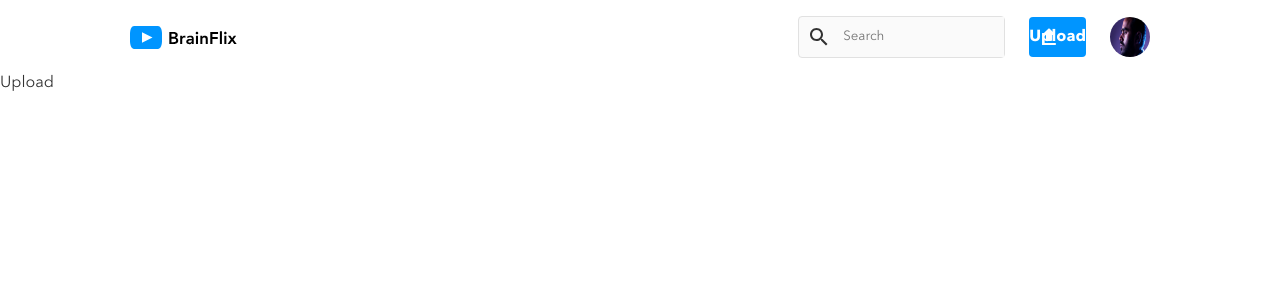
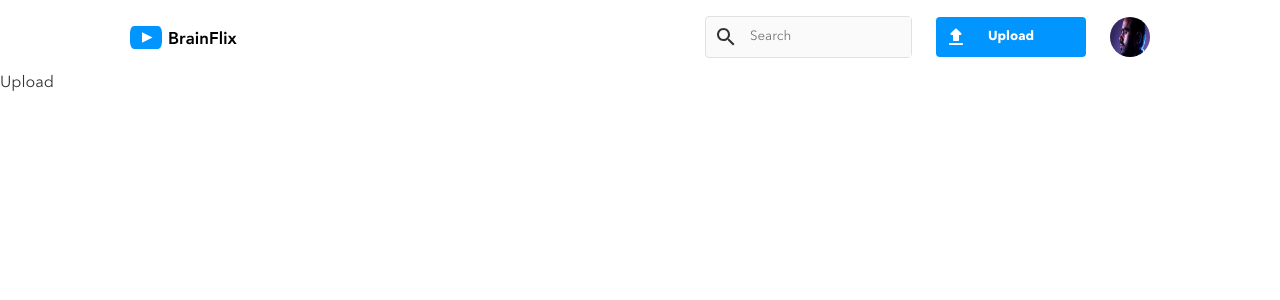
Before and after one commit to Sandro927/Alejandro-Mandala-BrainFlix, a React (Create React App) app: page /upload in a window 1280 px wide. Shown: the top 300 px of the page. Built offline with nearby package versions, Linux system fonts and the light colour scheme; what javascript-time-ago would draw is missing.

Commit message:
added styling to comment making it fill the screen

```diff
--- a/src/components/Comment/Comment.scss
+++ b/src/components/Comment/Comment.scss
@@ -16,6 +16,10 @@
         @include desktop {
             border-bottom: none;
         }
+    }
+
+    &__details {
+        flex-grow: 1;
     }
 
     &__avatar {
--- a/src/components/Nav/Nav.scss
+++ b/src/components/Nav/Nav.scss
@@ -96,6 +96,7 @@
         color: c.$brainflix-white;
         border-radius: 4px;
         height: 40px;
+        font-size: 13px;
         font-weight: 700;
         @include flex-middle;
         text-decoration: none;
@@ -103,7 +104,7 @@
 
 
         @include tablet {
-            width: auto;
+            width: 150px;
             margin-top: 0;
             margin-right: 24px;
 
```
